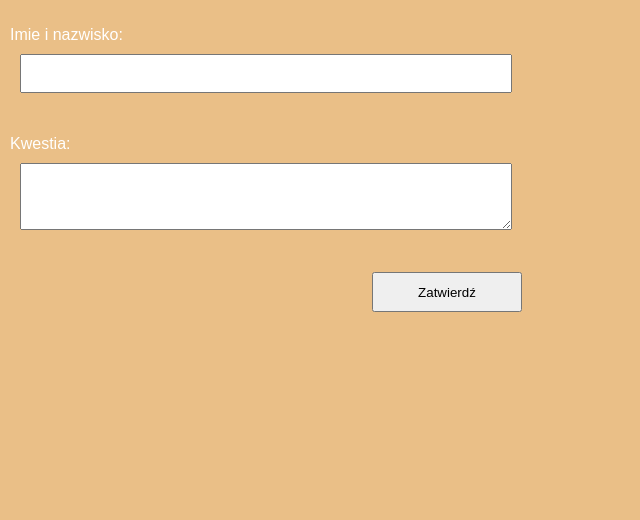
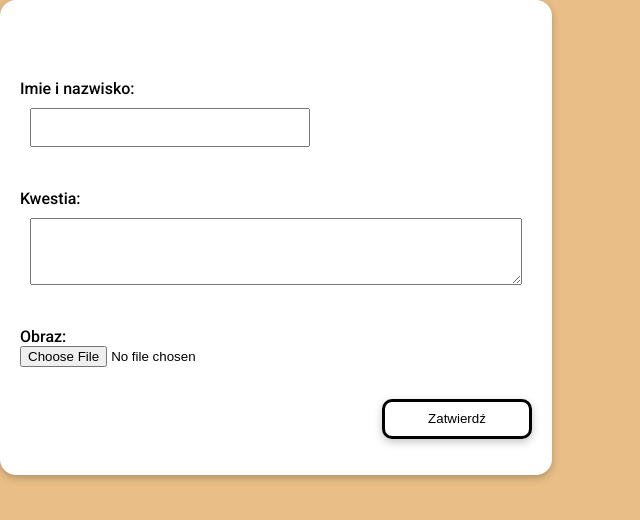
Before and after one commit to Witaj-w-ZSK/Witaj-w-ZSK-App, a React (Create React App) app: page / in a window 1280 px wide. Shown: the top 520 px of the page, without its empty margins (0-640 px from the left). Built offline with nearby package versions, Linux system fonts and the light colour scheme.

Commit message:
AddCardForm exteded

```diff
--- a/src/components/AdminPanel.js
+++ b/src/components/AdminPanel.js
@@ -2,8 +2,10 @@ import NewCardForm from "./NewCardForm";
 
 const AdminPanel = () => {
     return (
-        <div class="AdminPanel">
-            <NewCardForm />
+        <div className="AdminPanel">
+            <div className="form-holder">
+                <NewCardForm />
+            </div>
         </div>
     );
 };
--- a/src/components/NewCardForm.js
+++ b/src/components/NewCardForm.js
@@ -1,37 +1,80 @@
 import { useForm } from "react-hook-form";
+import { useState } from "react";
 
 const NewCardForm = () => {
     const { register, handleSubmit } = useForm();
+    const { selectedImage, setSelectedImage } = useState();
     const onSubmit = (data) => console.log(data);
+    const { test, setTest } = useState("duppapp");
+    const imageChange = (event) => {
+        console.log("image change");
+        if (event.target.files && event.target.files.length > 0) {
+            setSelectedImage(event.target.files[0]);
+        }
+    };
+
+    const removeSelectedImage = () => {
+        setSelectedImage();
+    };
+
     return (
-        <form class="NewCardForm" onSubmit={handleSubmit(onSubmit)}>
-            <p class="input-holder">
-                <label for="personName" value="ddd">
+        <form className="NewCardForm" onSubmit={handleSubmit(onSubmit)}>
+            <h1>{test}</h1>
+            <p className="input-holder">
+                <label htmlFor="personName" value="ddd">
                     Imie i nazwisko:
                 </label>
                 <input
                     type="text"
                     name="personName"
                     id="personName"
-                    {...register("personName")}
+                    {...register("personName", { required: true, max: 25 })}
                 />
             </p>
-            <p class="input-holder">
-                <label for="person">Kwestia:</label>
+            <p className="input-holder">
+                <label htmlFor="person">Kwestia:</label>
                 <textarea
                     type="textarea"
                     name="personQuote"
                     id="personQuote"
                     rows="3"
-                    {...register("personQuote")}
+                    {...register("personQuote", {
+                        required: true,
+                        max: 100,
+                    })}
                 />
             </p>
-            <p class="input-holder">
+            <p className="input-holder">
+                <label htmlFor="image">Obraz:</label>
+                <input
+                    type="file"
+                    name="image"
+                    id="image"
+                    accept=".png,.jpg,.jpeg,.svg"
+                    onChange={() => console.log("dddd")}
+                    {...register("image", {
+                        required: true,
+                        validate: (files) => {
+                            return files.length === 1;
+                        },
+                    })}
+                />
+                {selectedImage && (
+                    <div className="image-holder">
+                        oooooo
+                        <img
+                            src={URL.createOnjectURL(selectedImage)}
+                            alt="imagePreviev"
+                        />
+                    </div>
+                )}
+            </p>
+            <p className="input-holder">
                 <input
                     type="submit"
                     name="submit"
                     id="newCardSubmit"
-                    class="submit"
+                    className="submit"
                     value="Zatwierdź"
                 />
             </p>
--- a/src/index.css
+++ b/src/index.css
@@ -1,6 +1,8 @@
+@import url("https://fonts.googleapis.com/css2?family=Roboto:wght@500&display=swap");
+
 body {
     margin: 0;
-    font-family: "Poppins", sans-serif;
+    font-family: "Roboto", sans-serif;
     background-color: #eabf87;
 }
 
@@ -53,13 +55,20 @@ code {
         monospace;
 }
 
+.form-holder {
+    background-color: white;
+    border-radius: 16px;
+    display: inline-block;
+    padding: 10px;
+    box-shadow: rgba(0, 0, 0, 0.24) 0px 3px 8px;
+}
+
 .NewCardForm {
-    width: 40%;
+    width: 40vw;
     padding: 10px;
     display: flex;
     flex-direction: column;
     align-items: bottom;
-    color: white;
 }
 
 .NewCardForm #personName,
@@ -69,7 +78,7 @@ code {
 }
 
 .NewCardForm #personName {
-    /* width: 60%; */
+    width: 50%;
     padding: 10px;
 }
 
@@ -86,7 +95,25 @@ code {
 #newCardSubmit {
     align-self: flex-end;
 }
-input[type="submit"] {
+.image-holder {
+    border-radius: 15px;
+
+}
+.submit {
     width: 150px;
     height: 40px;
+    background-color: transparent;
+    border-radius: 10px;
+    border: 3px black solid;
+    box-shadow: rgba(0, 0, 0, 0.24) 0px 3px 8px;
 }
+
+.submit:hover {
+    background-color: #ccc;
+    cursor: pointer;
+}
+
+.submit:active {
+    background-color: #bbb;
+    transform: scale(0.95);
+}
```
Also changed, not shown: 1 other file (tests, documents, lock files or other folders).
